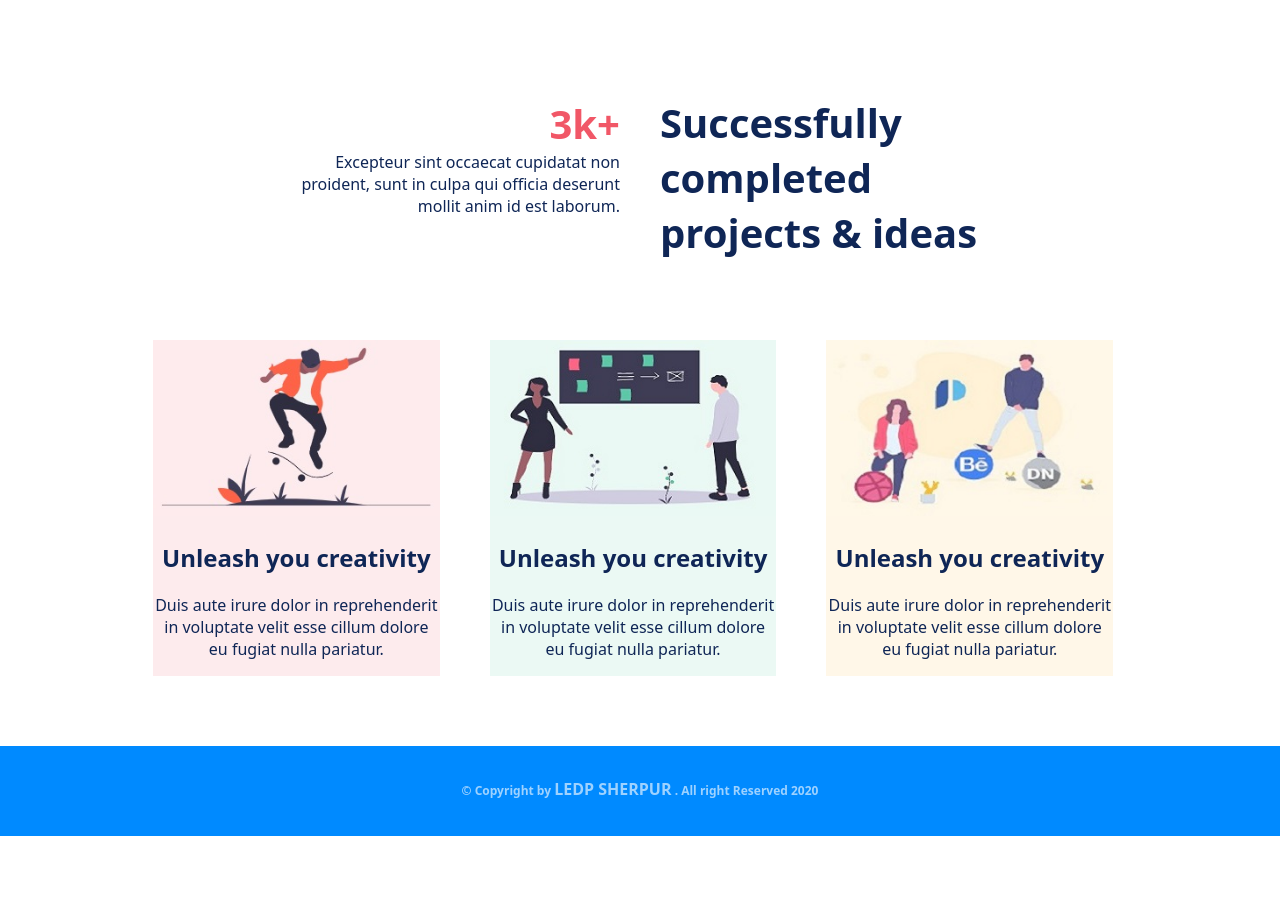
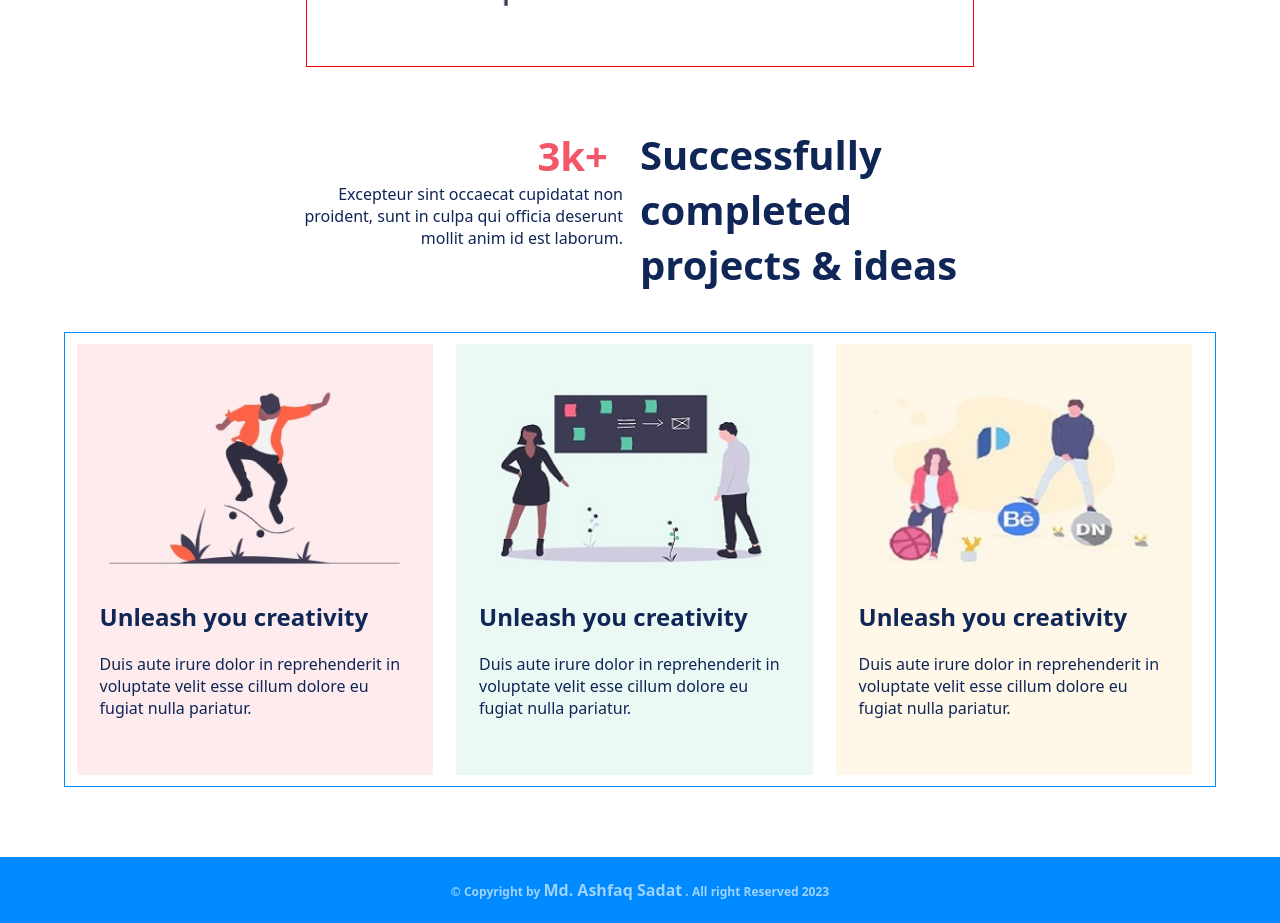
Before and after one commit to ashfaq-sadat/quick_html_template, a plain HTML site: page index.html in a window 1280 px wide. Shown: the part 820-1743 px from the top of the page. Before the commit the page ends 1656 px from the top, so only its background shows below. Drawn offline with Linux system fonts and the light colour scheme.

Commit message:
Finalized

```diff
--- a/css/style2.css
+++ b/css/style2.css
@@ -25,6 +25,8 @@ header {
 	margin: 0 auto;
 	width: 90%;
 	overflow: hidden;
+	border: #008aff 1px solid;
+	box-sizing: border-box;
 }
 .logo {
 	width: 10%;
@@ -70,25 +72,38 @@ header {
 /* Header Section Ends */
 /* Banner Starts */
 .banner {
-	padding: 0px 0;
-	text-align: center;
+	padding: 20px 0;
 }
 .banner-container {
+	width: 65%;
+	text-align: center;
+	margin: 0 auto;
+	padding: 30 auto;
+
 	overflow: hidden;
 }
 .banner-heading {
 	font-size: 48px;
+	padding: 0 150px;
+	font-weight: 700px;
 	margin-bottom: 0;
+	line-height: 60px;
 }
 .banner-heading span {
-	display: block;
 	color: #4d89fb;
 }
 .banner-text {
+	line-height: 25px;
+	margin: 10px 30px;
+	padding: 0 70px;
 }
 .banner-img {
+	width: 80%;
+	border: 1px solid red;
+	margin: 0 auto;
 }
 .banner-img img {
+	width: 100%;
 }
 
 /* Banner ends */
@@ -97,14 +112,16 @@ header {
 .highlights {
 	/* padding: 30px 0; */
 }
-.high-conatiner {
+/* .high-conatiner {
 	margin: 0 20%;
 	overflow: hidden;
-}
+} */
 .high-count {
 	width: 50%;
 	float: left;
-	padding: 25px 20px 10px 10px;
+	/* padding: 25px 20px 10px 10px; */
+
+	padding: 25px 17px 0px 62px;
 	box-sizing: border-box;
 }
 .high-count p {
@@ -112,6 +129,8 @@ header {
 }
 .high-count p span {
 	display: block;
+	margin-right: 15px;
+
 	font-size: 40px;
 	font-weight: 700;
 	color: #f15767;
@@ -119,31 +138,37 @@ header {
 .high-text {
 	width: 50%;
 	float: right;
-	padding: 0px 10px 10px 20px;
+
+	padding: 0px 10px 0px 0px;
 	box-sizing: border-box;
 }
 .high-text p {
 	text-align: left;
-
 	font-size: 40px;
 	font-weight: 700;
-	color: #0f2656d;
+	color: #0f2656;
 }
 /* Highlights ends */
 
 /* service section starts */
-.service-container {
+/* .service-container {
 	margin: 30px 10%;
 	/* margin: 25px auto;
-	padding: 25px 100px; */
+	padding: 25px 100px;
 	overflow: hidden;
 }
+*/
 .service-box {
-	width: 28%;
+	width: 31%;
 	float: left;
+	margin: 1% 1%;
+	padding: 40px 2%;
+	/* text-align: center; */
 	box-sizing: border-box;
-	margin: 0 25px;
-	text-align: center;
+}
+.service-box p {
+	text-align: left;
+	/* padding: 0 30px; */
 }
 .service-box:first-child {
 	background-color: #fdebed;
@@ -160,20 +185,21 @@ header {
 /* service section ends */
 
 /* footer */
-.footer {
-	display: block;
-	height: 70px;
+footer {
 	background-color: #008aff;
 	text-align: center;
 	margin-top: 70px;
-	padding-top: 20px;
+	padding: 10px 10px;
 	color: #9ed2ff;
 }
-.footer p {
+footer p {
 	font-size: 12px;
 	font-weight: 700;
 }
-.footer p span {
+footer p a {
 	font-size: 16px;
 	font-weight: 700;
+
+	text-decoration: none;
+	color: #9ed2ff;
 }
--- a/index.html
+++ b/index.html
@@ -46,7 +46,7 @@
     <!-- Banner Section Ends -->
     <!-- Highlights Start -->
     <section class="highlights">
-        <div class="high-conatiner">
+        <div class="banner-container">
             <div class="high-count">
                 <p><span>3k+</span> Excepteur sint occaecat cupidatat non proident,
                     sunt in culpa qui officia deserunt mollit anim id
@@ -61,7 +61,7 @@
     <!-- Highlights Ends -->
     <!-- service section starts -->
     <section class="services">
-        <div class="service-container">
+        <div class="container">
             <div class="service-box">
                 <img src="img/boximg1.jpg" alt="" class="service-box-image">
                 <h2 class="service-box-heading">Unleash you creativity</h2>
@@ -95,7 +95,7 @@
     <footer>
         <div class="footer">
             <p class="footer-text">
-                © Copyright by <span>LEDP SHERPUR</span> . All right Reserved 2020
+                © Copyright by <a href="#">Md. Ashfaq Sadat</a> . All right Reserved 2023
             </p>
         </div>
     </footer>
```
